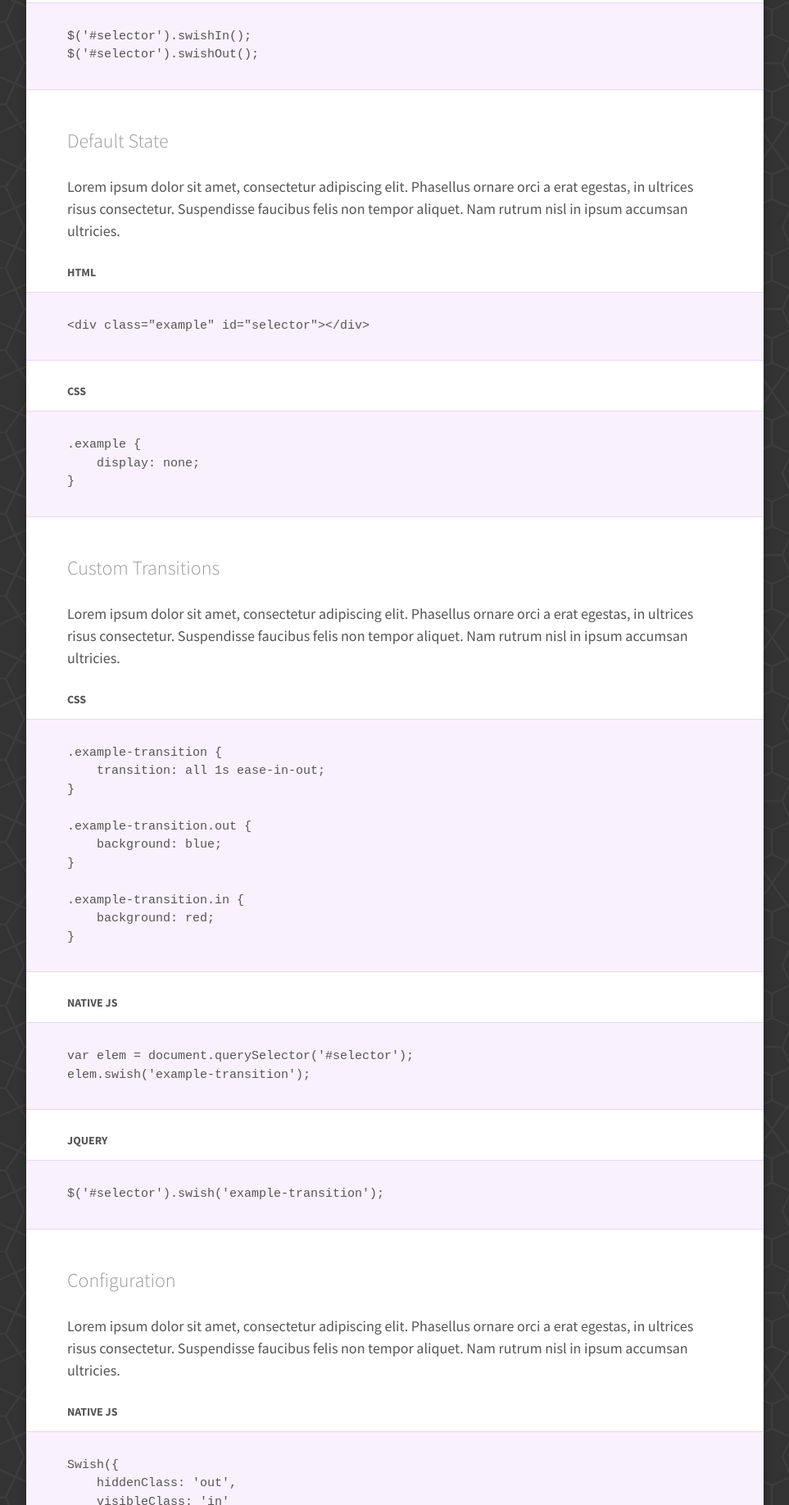
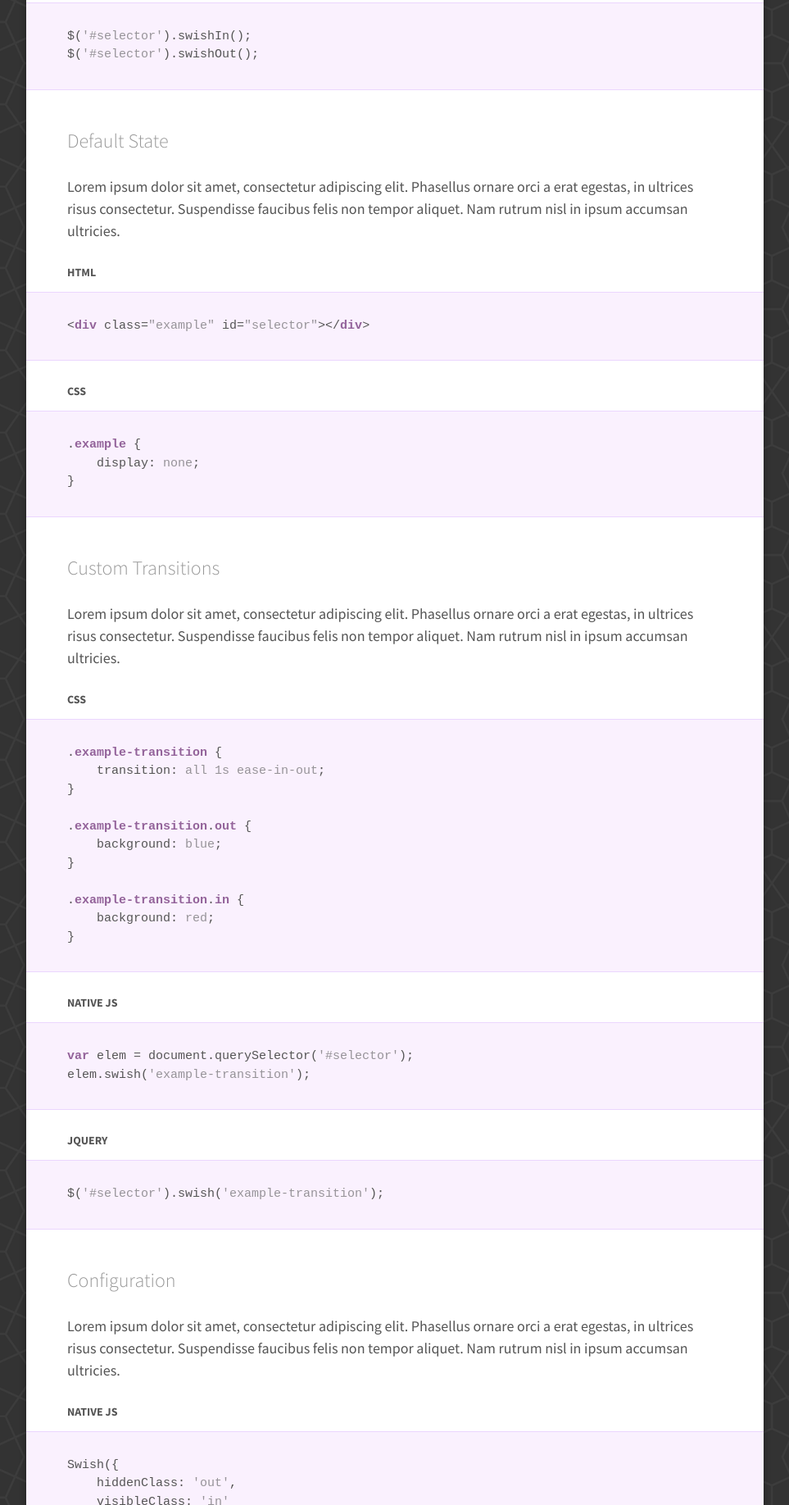
Before and after one commit to Danjavia/swish-js, a website: page demo/index.html in a window 1280 px wide. Shown: the part 2123-3959 px from the top of the page at 82% size, without its empty margins (158-1121 px from the left). Drawn offline with nearby package versions, Linux system fonts and the light colour scheme.

Commit message:
Cleaning up examples

```diff
--- a/demo/index.html
+++ b/demo/index.html
@@ -90,11 +90,11 @@ $(<i>'#selector'</i>).swish(<i>'swish-fade'</i>, <i>1000</i>);</pre>
 &lt;<b>div</b> id=<i>"selector"</i> data-swish-transition=<i>"swish-fade"</i> data-swish-duration=<i>"500"</i>&gt;&lt;/<b>div</b>&gt;</pre>
         <h4>Native JS</h4>
         <pre>
-var elem = document.querySelector('#selector');
+<b>var</b> elem = document.querySelector(<i>'#selector'</i>);
 elem.swish();</pre>
         <h4>jQuery</h4>
         <pre>
-$('#selector').swish();</pre>
+$(<i>'#selector'</i>).swish();</pre>
 
 
         <h3>More Methods</h3>
@@ -105,19 +105,19 @@ elem.swishIn();
 elem.swishOut();</pre>
         <h4>jQuery</h4>
         <pre>
-$('#selector').swishIn();
-$('#selector').swishOut();</pre>
+$(<i>'#selector'</i>).swishIn();
+$(<i>'#selector'</i>).swishOut();</pre>
 
 
         <h3>Default State</h3>
         <p>Lorem ipsum dolor sit amet, consectetur adipiscing elit. Phasellus ornare orci a erat egestas, in ultrices risus consectetur. Suspendisse faucibus felis non tempor aliquet. Nam rutrum nisl in ipsum accumsan ultricies.</p>
         <h4>HTML</h4>
         <pre>
-&lt;div class="example" id="selector"&gt;&lt;/div&gt;</pre>
+&lt;<b>div</b> class=<i>"example"</i> id=<i>"selector"</i>&gt;&lt;/<b>div</b>&gt;</pre>
         <h4>CSS</h4>
         <pre>
-.example {
-    display: none;
+.<b>example</b> {
+    display: <i>none</i>;
 }</pre>
 
 
@@ -125,24 +125,24 @@ $('#selector').swishOut();</pre>
         <p>Lorem ipsum dolor sit amet, consectetur adipiscing elit. Phasellus ornare orci a erat egestas, in ultrices risus consectetur. Suspendisse faucibus felis non tempor aliquet. Nam rutrum nisl in ipsum accumsan ultricies.</p>
         <h4>CSS</h4>
         <pre>
-.example-transition {
-    transition: all 1s ease-in-out;
+.<b>example-transition</b> {
+    transition: <i>all 1s ease-in-out</i>;
 }
 
-.example-transition.out {
-    background: blue;
+.<b>example-transition</b>.<b>out</b> {
+    background: <i>blue</i>;
 }
 
-.example-transition.in {
-    background: red;
+.<b>example-transition</b>.<b>in</b> {
+    background: <i>red</i>;
 }</pre>
         <h4>Native JS</h4>
         <pre>
-var elem = document.querySelector('#selector');
-elem.swish('example-transition');</pre>
+<b>var</b> elem = document.querySelector(<i>'#selector'</i>);
+elem.swish(<i>'example-transition'</i>);</pre>
         <h4>jQuery</h4>
         <pre>
-$('#selector').swish('example-transition');</pre>
+$(<i>'#selector'</i>).swish(<i>'example-transition'</i>);</pre>
 
 
         <h3>Configuration</h3>
@@ -150,18 +150,18 @@ $('#selector').swish('example-transition');</pre>
         <h4>Native JS</h4>
         <pre>
 Swish({
-    hiddenClass: 'out',
-    visibleClass: 'in'
+    hiddenClass: <i>'out'</i>,
+    visibleClass: <i>'in'</i>
 });</pre>
         <h4>jQuery</h4>
         <pre>
 $.Swish({
-    hiddenClass: 'out',
-    visibleClass: 'in'
+    hiddenClass: <i>'out'</i>,
+    visibleClass: <i>'in'</i>
 });</pre>
 
 
-        <h3>Download</h3>
+        <h3>About</h3>
         <p>Lorem ipsum dolor sit amet, consectetur adipiscing elit. Phasellus ornare orci a erat egestas, in ultrices risus consectetur. Suspendisse faucibus felis non tempor aliquet. Nam rutrum nisl in ipsum accumsan ultricies.</p>
     </div>
 
```
